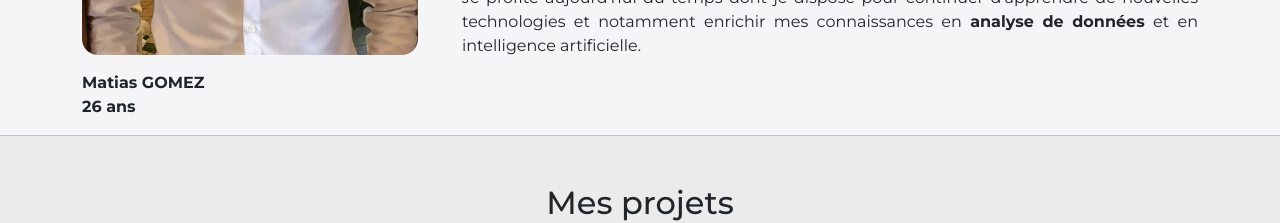
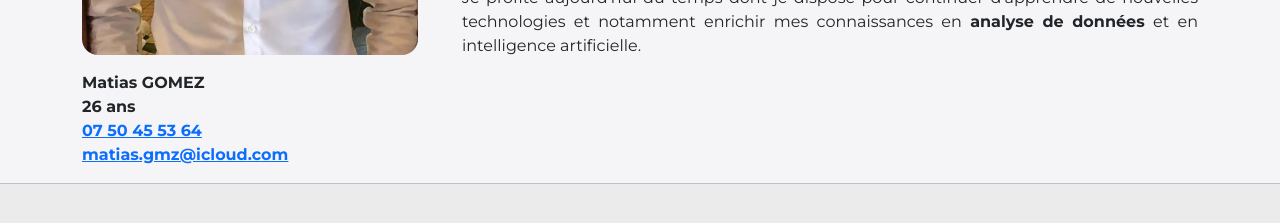
Before and after one commit to Matiasgmz/portfolio-matias-gomez, a React (Create React App) app: page / in a window 1280 px wide. Shown: the part 1100-1323 px from the top of the page. Built offline with nearby package versions, Linux system fonts and the light colour scheme; a web font is replaced by a local one.

Commit message:
Ajout mon tel et mail

```diff
--- a/src/components/AboutMe.jsx
+++ b/src/components/AboutMe.jsx
@@ -26,6 +26,10 @@ export default function AboutMe() {
                     <p className='mt-3 fw-bold'>Matias GOMEZ
                         <br />
                         {calculateAge(birthDate)} ans
+                        <br />
+                        <a href="tel: 07 50 45 53 64">07 50 45 53 64</a>
+                        <br />
+                        <a href="mailto:matias.gmz@icloud.com">matias.gmz@icloud.com</a>
                     </p>
                 </div>
                 <div id='containerTextAbout' className='col-12 col-xl-8'>
```
